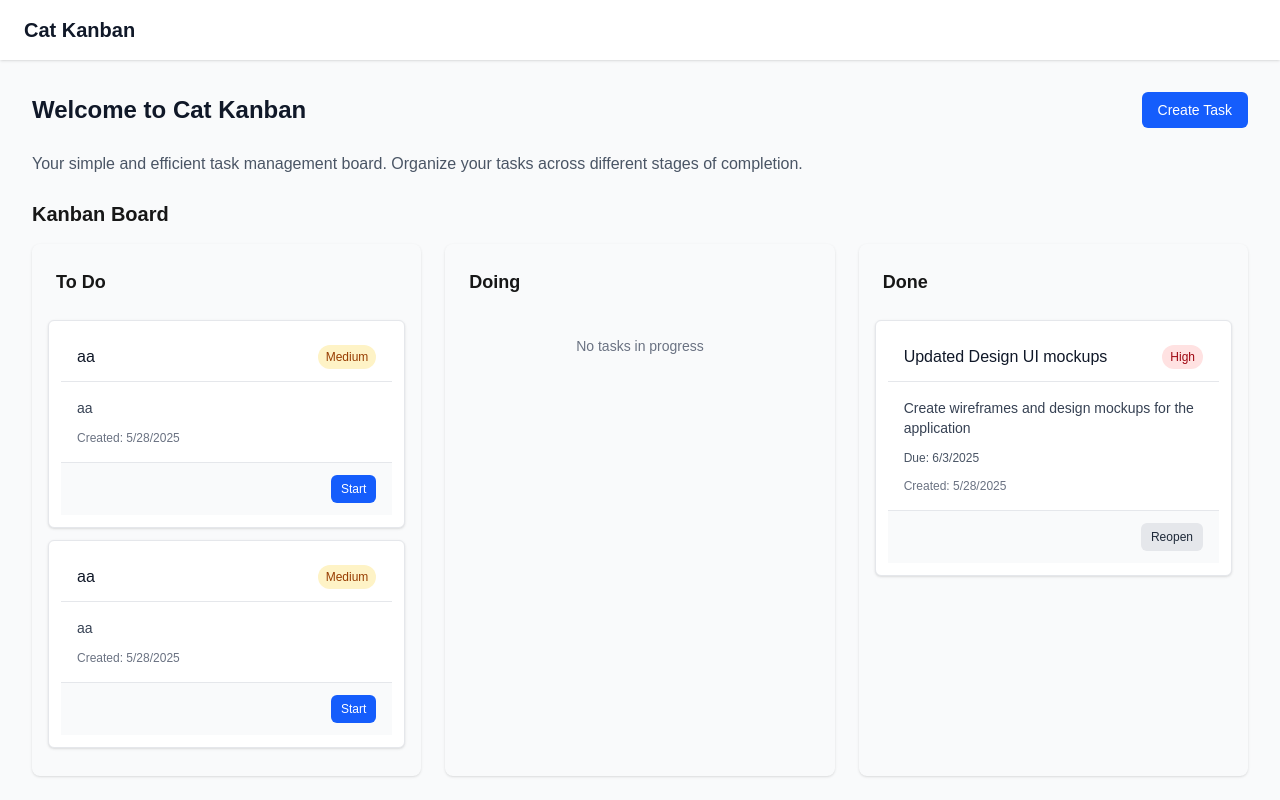
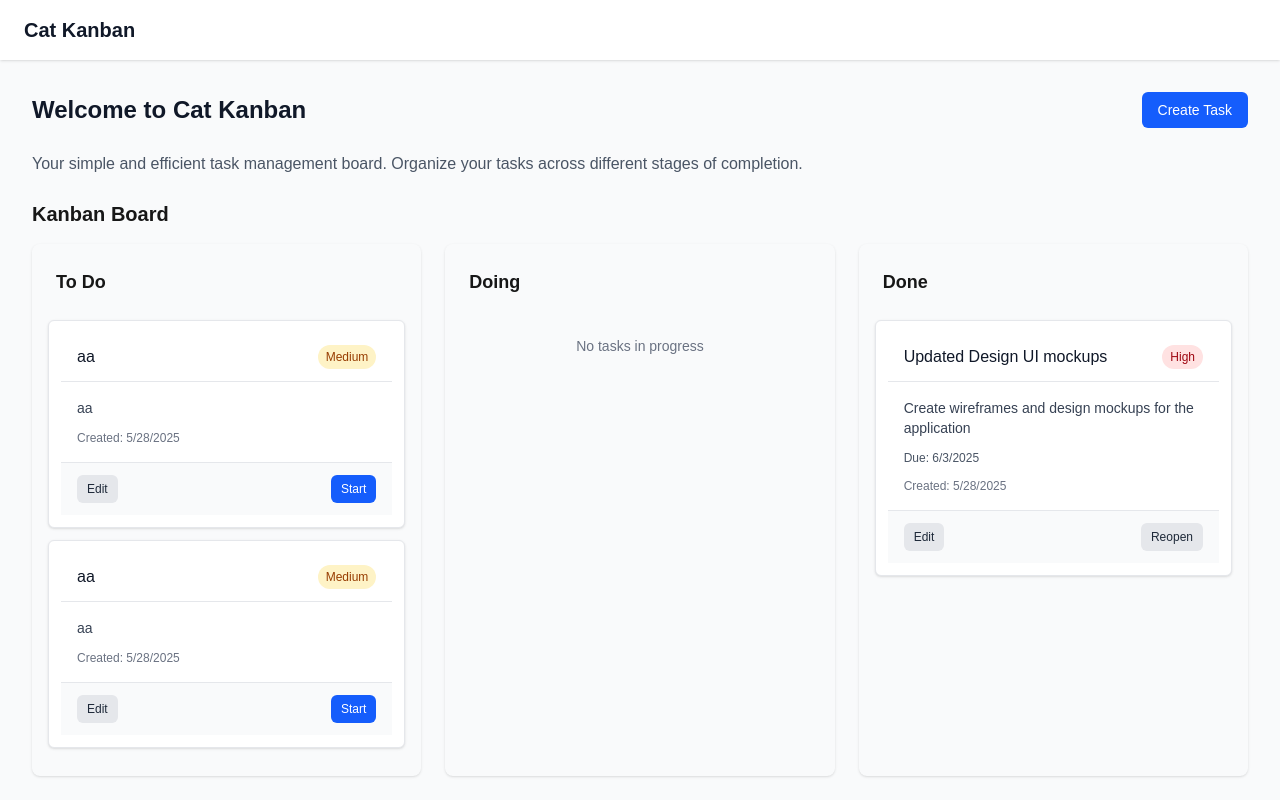
Before and after one commit to Feargh/we.28.05.ai-workshop2, a Next.js app in the folder cat-kanban/: page / in a window 1280 px wide. Shown: the top 800 px of the page. Built offline with nearby package versions, Linux system fonts and the light colour scheme.

Commit message:
EDIT TASK - frontend connected

```diff
--- a/cat-kanban/src/app/page.tsx
+++ b/cat-kanban/src/app/page.tsx
@@ -3,10 +3,12 @@
 import { useState } from 'react';
 import { Layout, Header, Footer, Card, Button, Board, Task, TaskForm } from "@/components";
 import { useTasks } from '@/hooks/useTasks';
+import { Task as TaskType } from '@/types';
 
 export default function Home() {
   const { loading, error, getTasksByStatus, refreshTasks } = useTasks();
   const [showTaskForm, setShowTaskForm] = useState(false);
+  const [taskToEdit, setTaskToEdit] = useState<TaskType | null>(null);
 
   const todoTasks = getTasksByStatus('todo');
   const doingTasks = getTasksByStatus('doing');
@@ -14,7 +16,13 @@ export default function Home() {
 
   const handleTaskFormSuccess = () => {
     setShowTaskForm(false);
+    setTaskToEdit(null);
     refreshTasks();
+  };
+
+  const handleEditTask = (task: TaskType) => {
+    setTaskToEdit(task);
+    setShowTaskForm(true);
   };
 
   return (
@@ -25,7 +33,10 @@ export default function Home() {
             Welcome to Cat Kanban
           </h1>
           <Button
-            onClick={() => setShowTaskForm(true)}
+            onClick={() => {
+              setTaskToEdit(null);
+              setShowTaskForm(true);
+            }}
             variant="primary"
           >
             Create Task
@@ -40,8 +51,12 @@ export default function Home() {
         {showTaskForm && (
           <div className="mb-6">
             <TaskForm
+              task={taskToEdit || undefined}
               onSuccess={handleTaskFormSuccess}
-              onCancel={() => setShowTaskForm(false)}
+              onCancel={() => {
+                setShowTaskForm(false);
+                setTaskToEdit(null);
+              }}
             />
           </div>
         )}
@@ -58,7 +73,11 @@ export default function Home() {
               todoColumn={
                 <div className="space-y-3">
                   {todoTasks.map(task => (
-                    <Task key={task.id} task={task} />
+                    <Task
+                      key={task.id}
+                      task={task}
+                      onEdit={() => handleEditTask(task)}
+                    />
                   ))}
                   {todoTasks.length === 0 && (
                     <p className="text-sm text-gray-500 text-center p-4">
@@ -70,7 +89,11 @@ export default function Home() {
               doingColumn={
                 <div className="space-y-3">
                   {doingTasks.map(task => (
-                    <Task key={task.id} task={task} />
+                    <Task
+                      key={task.id}
+                      task={task}
+                      onEdit={() => handleEditTask(task)}
+                    />
                   ))}
                   {doingTasks.length === 0 && (
                     <p className="text-sm text-gray-500 text-center p-4">
@@ -82,7 +105,11 @@ export default function Home() {
               doneColumn={
                 <div className="space-y-3">
                   {doneTasks.map(task => (
-                    <Task key={task.id} task={task} />
+                    <Task
+                      key={task.id}
+                      task={task}
+                      onEdit={() => handleEditTask(task)}
+                    />
                   ))}
                   {doneTasks.length === 0 && (
                     <p className="text-sm text-gray-500 text-center p-4">
```
